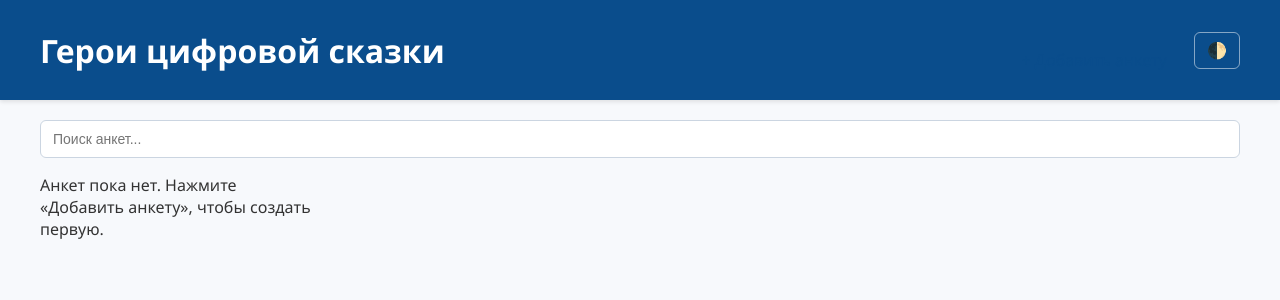
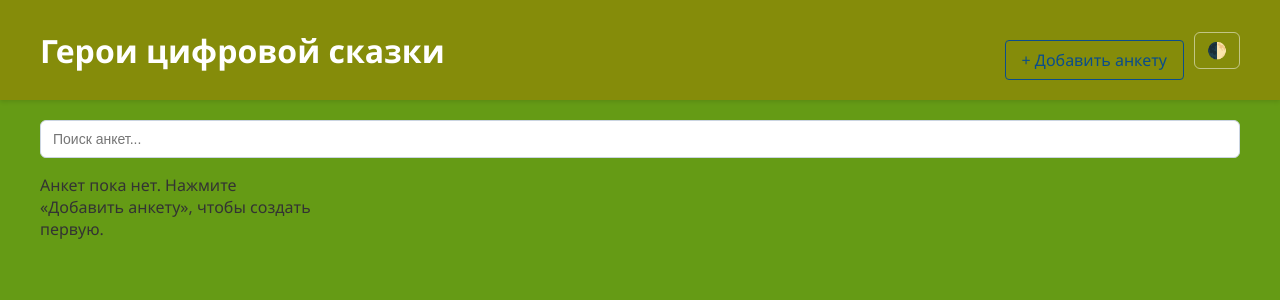
Before and after one commit to lenar95/Django-test-app, a Django app: page / in a window 1280 px wide. Shown: the top 300 px of the page. Run offline with Django 5.2, Linux system fonts and the light colour scheme.

Commit message:
change color

```diff
--- a/static/css/style.css
+++ b/static/css/style.css
@@ -3,12 +3,12 @@
 body {
   margin: 0;
   font-family: 'Segoe UI', Tahoma, Geneva, Verdana, sans-serif;
-  background-color: #f7f9fc;
+  background-color: #659b15;
   color: #333;
 }
 
 header {
-  background-color: #0a4d8c;
+  background-color: #858c0a;
   color: #fff;
   padding: 20px 0;
   text-align: center;
```
